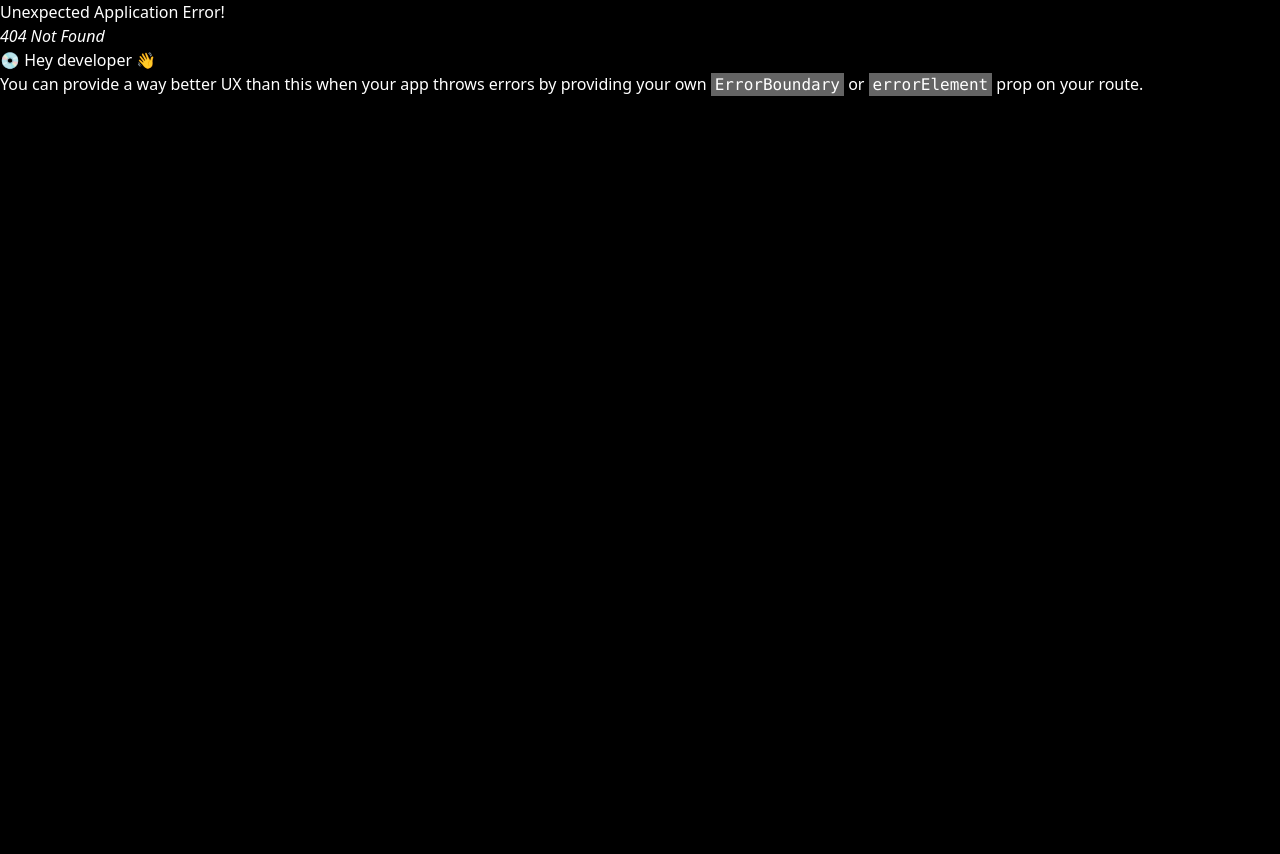
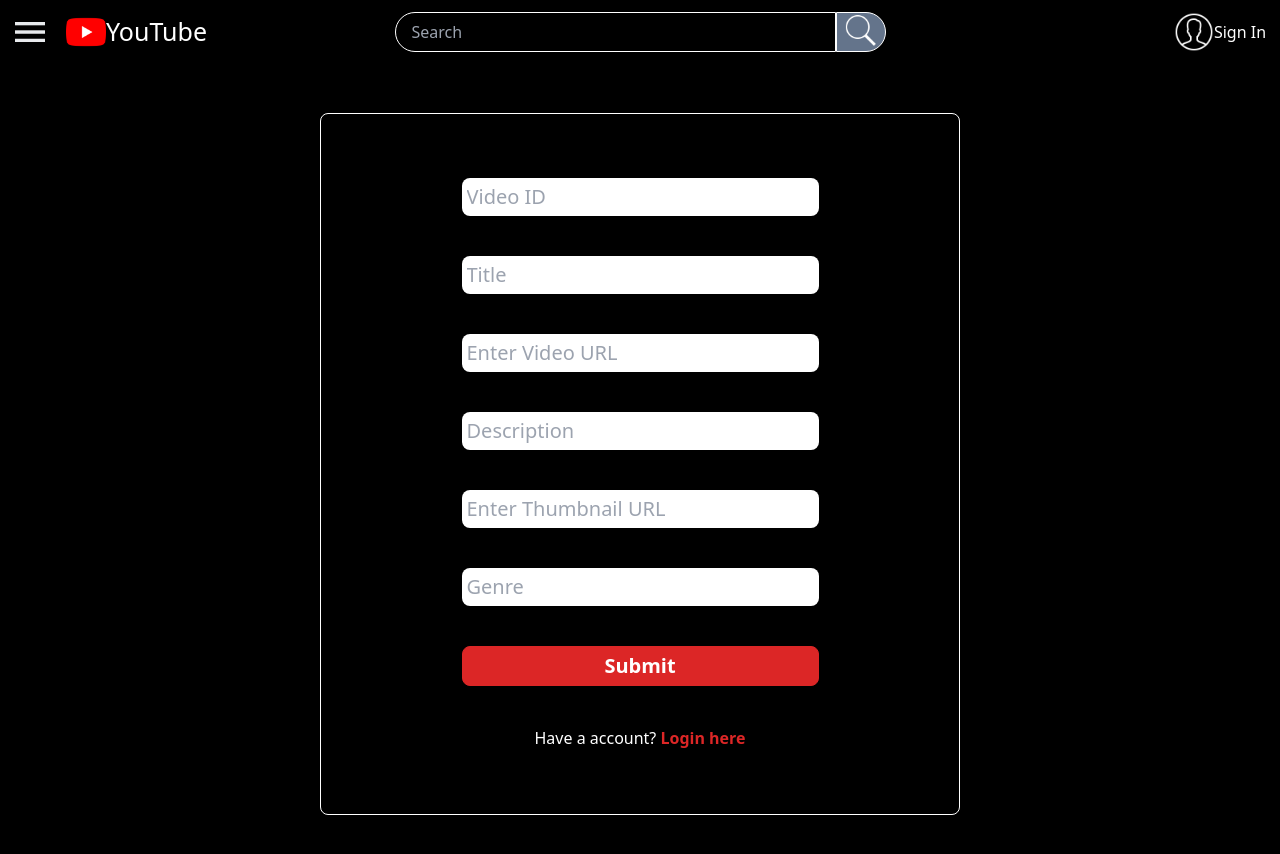
Before and after one commit to Vikaas29/YoutubeClone, a React (Vite) app: page /addvideo in a window 1280 px wide. Before the commit this address had no page. Shown: the top 854 px of the page. Before the commit the page ends 800 px from the top, so only its background shows below. Built offline with nearby package versions, Linux system fonts and the light colour scheme.

Commit message:
completed add and delete video but might have bugs

```diff
--- /dev/null
+++ b/src/components/AddVideo.jsx
@@ -0,0 +1,78 @@
+import { useState } from "react";
+import { Header } from "./header";
+import { Navigation } from "./navigationMenu";
+import { useNavigate } from "react-router-dom";
+
+export function AddVideo(){
+
+    const navigate=useNavigate();
+
+
+    const [videoId,setVideoId]=useState("");
+    const [title,setTitle]=useState("");
+    const [url,setUrl]=useState("");
+    const [thumbnail,setThumbnail]=useState("");
+    const [description,setDescription]=useState("");
+    const [genre,setGenre]=useState("");
+
+    const owner=localStorage.getItem("channelName");
+
+
+    async function submit(e){
+        e.preventDefault();
+
+        if(videoId==""||title==""||url==""||thumbnail==""||description==""||genre=="")
+            {alert("feilds cannot be empty");return}
+
+        if(videoId.includes(" ")){alert("video ID cannot have a 'Space'"); return}
+
+        const saveUser=await fetch("https://youtube-backend-nexn.onrender.com/addvideo",{
+            method:"POST",
+            headers:{
+                "Content-Type":"application/json"
+            },
+            body: JSON.stringify({
+                videoId:videoId,
+                title:title,
+                url:url,
+                thumbnail:thumbnail,
+                description:description,
+                genre:genre,
+                owner:owner
+
+            })
+        });
+
+        const message=await saveUser.json();
+
+        if(message.message=="video added")
+        {
+
+            setTimeout(()=>{
+            navigate("/userpage");
+        },1000);
+    }
+    }
+
+    return(<>
+    <Header></Header>
+    <Navigation></Navigation>
+    <div className="w-[100%] h-[100vh] flex justify-center items-center">
+        <form action="" className=" border border-white rounded-lg w-[50%] p-[5%] flex flex-col gap-10 justify-center items-center">
+            <input type="text" onChange={(e)=>{setVideoId(e.target.value)}} placeholder="Video ID" className="w-[70%] text-xl p-[5px] rounded-lg text-black" />
+            <input type="text" onChange={(e)=>{setTitle(e.target.value)}} placeholder="Title" className="w-[70%] text-xl p-[5px] rounded-lg text-black" />
+            <input type="text" onChange={(e)=>{setUrl(e.target.value)}} placeholder="Enter Video URL" className="w-[70%] text-xl p-[5px] rounded-lg text-black"/>
+            <input type="text" onChange={(e)=>{setDescription(e.target.value)}} placeholder="Description" className="w-[70%] text-xl p-[5px] rounded-lg text-black"/>
+            <input type="text" onChange={(e)=>{setThumbnail(e.target.value)}} placeholder="Enter Thumbnail URL" className="w-[70%] text-xl p-[5px] rounded-lg text-black"/>
+            <input type="text" onChange={(e)=>{setGenre(e.target.value)}} placeholder="Genre" className="w-[70%] text-xl p-[5px] rounded-lg text-black"/>
+
+            <button type="submit" onClick={(e)=>{submit(e)}} className="border border-red-600 bg-red-600 font-bold w-[70%] text-xl p-[5px] rounded-lg">Submit</button>
+            <div>
+             Have a account? <span className="text-red-600 font-bold cursor-pointer" onClick={()=>{navigate("/login")}}>Login here</span>
+            </div>
+        </form>
+
+
+    </div>
+    </>)
+}
--- a/src/components/AdminPage.jsx
+++ b/src/components/AdminPage.jsx
@@ -16,7 +16,6 @@ export function AdminPage(){
         retrieve();
     },[]);
 
-    console.log(data);
 
 
     if(!data){
--- a/src/components/CreateChannel.jsx
+++ b/src/components/CreateChannel.jsx
@@ -29,14 +29,13 @@ export function CreateChannel(){
         });
 
         const message=await saveUser.json();
-        console.log(message);
 
 
         if(message.message=="Channel created")
         {
             localStorage.setItem("channelName",name);
             setTimeout(()=>{
-            navigate("/");
+            navigate("/userpage");
         },1000);
     }
 
--- a/src/components/Login.jsx
+++ b/src/components/Login.jsx
@@ -36,7 +36,7 @@ export function Login(){
         });
 
         const message=await saveUser.json();
-        console.log(message)
+
         if(message.User){
             localStorage.setItem("userName",message.User.userName);
             localStorage.setItem("email",message.User.email);
--- a/src/components/SideVideoBar.jsx
+++ b/src/components/SideVideoBar.jsx
@@ -13,7 +13,8 @@ return (<>
                 <div className="cursor-pointer font-bold" onClick={()=>{navigate(`/video/${e.videoId}`)}}>{e.title}</div>
                 <div className="flex flex-col justify-start items-start font-semibold text-gray-400">
 
-                    <div onClick={()=>{navigate("/mainadmin")}} className="cursor-pointer">VIKAS YADAV</div>
+                    {!e.owner && (<div onClick={()=>{navigate("/mainadmin")}} className="cursor-pointer">VIKAS YADAV</div>)}
+                    {e.owner && (<div onClick={()=>{navigate("/mainadmin")}} className="cursor-pointer">{e.owner}</div>)}
 
                     <div className="flex">
                         <div>{e.views} views</div>
--- a/src/components/UserPage.jsx
+++ b/src/components/UserPage.jsx
@@ -1,11 +1,17 @@
+import { useEffect, useState } from "react";
 import { Header } from "./header";
 import { Navigation } from "./navigationMenu";
 import { useNavigate } from "react-router-dom";
+import { VideoCard } from "./videoCard";
 
 
 export function UserPage(){
 
     const navigate=useNavigate();
+    const [reload,setReload]=useState(true);
+
+    const flag=true;
+
 
     const userName= localStorage.getItem("channelName");
     const email=localStorage.getItem("email");
@@ -13,7 +19,9 @@ export function UserPage(){
     async function handleDelete() {
         const choice=confirm("are you sure you want to delete the channel");
 
-        if(choice==true);
+        console.log(choice)
+
+        if(choice==true)
         {
             const saveUser=await fetch("https://youtube-backend-nexn.onrender.com/deletechannel",{
                 method:"PUT",
@@ -38,7 +46,34 @@ export function UserPage(){
         }
         }
     }
+    function handleAddVideo(){
+        navigate("/addvideo");
+    }
 
+    const [data,setData]=useState(null);
+    useEffect(()=>{
+        async function retrieve(){
+            const response=await fetch("https://youtube-backend-nexn.onrender.com/videos");
+            const result= await response.json();
+            setData(result);
+        }
+        retrieve();
+    },[reload]);
+
+    console.log(data);
+
+
+    if(!data){
+        return (<>
+        <Header></Header>
+        <Navigation></Navigation>
+       <div className="w-[100%] h-[100vh] flex justify-center items-center">
+       <img src="/UI/loading.png" alt="" className="loading" />
+       </div>
+        </>)
+    }
+
+    if(data)
     return (<>
         <Header></Header>
         <Navigation></Navigation>
@@ -52,13 +87,18 @@ export function UserPage(){
                     <div className="font-bold text-gray-400 ml-[20px]">0 Subs</div>
                     <div className="flex  gap-5">
                     <div className="border p-2 rounded-r-[50px] rounded-l-[50px] bg-gray-600 font-bold text-l cursor-pointer m-2">Subscribe</div>
+                    <div onClick={handleAddVideo} className=" border p-2 rounded-r-[50px] rounded-l-[50px] bg-cyan-600 font-bold text-l cursor-pointer m-2 w-[100px]">Add Video</div>
                     <div onClick={handleDelete} className="border p-2 rounded-r-[50px] rounded-l-[50px] bg-red-600 font-bold text-l cursor-pointer m-2">Delete Channel</div>
                     </div>
                 </div>
             </div>
             <div className="border "></div>
-            <div>
+            <div className="">
+
                 <div className="m-10 text-2xl">Uploads : </div>
+                <div className="flex flex-wrap justify-center items-center">
+                    {data.filter(e=>e.owner==userName).map((e)=>{return <VideoCard d={e} flag={flag} reload={reload} setReload={setReload} key={e._id}></VideoCard>})}
+                </div>
 
             </div>
         </div>
--- a/src/components/VideoPlayerPage.jsx
+++ b/src/components/VideoPlayerPage.jsx
@@ -55,10 +55,14 @@ export function VideoPlayerPage(){
                     <div className="text-2xl">{videoData.title}</div>
                     <div className="m-[10px] flex flex-col-reverse lg:flex-row">
                         <div className="flex justify-start items-center lg:w-[50%]">
-                        <div onClick={()=>{navigate("/mainadmin")}} className=" cursor-pointer rounded-[500px] overflow-hidden w-[40px] h-[40px] mr-[10px]">
-                    <img src="/UI/mainadmin.jpg" alt="" className="w-[40px] h-[40px]" />
-                </div>
-                            <div onClick={()=>{navigate("/mainadmin")}} className="text-xl font-bold cursor-pointer">Vikas Yadav</div>
+                        {!videoData.owner && (<div onClick={()=>{navigate("/mainadmin")}} className=" cursor-pointer rounded-[500px] overflow-hidden w-[40px] h-[40px] mr-[10px]">
+                         <img src="/UI/mainadmin.jpg" alt="" className="w-[40px] h-[40px]" />
+                        </div>)}
+                        {videoData.owner && (<div onClick={()=>{navigate("/mainadmin")}} className=" cursor-pointer rounded-[500px] overflow-hidden w-[40px] h-[40px] mr-[10px]">
+                         <img src="/UI/loggedUser.png" alt="" className="w-[40px] h-[40px]" />
+                        </div>)}
+                            {!videoData.owner && (<div onClick={()=>{navigate("/mainadmin")}} className="text-xl font-bold cursor-pointer">Vikas Yadav</div>)}
+                            {videoData.owner && (<div onClick={()=>{navigate("/mainadmin")}} className="text-xl font-bold cursor-pointer">{videoData.owner}</div>)}
                             <div className="ml-[40px] border border-white bg-white p-[5px] rounded-[50px] font-semibold text-black">Subscribe</div>
                         </div>
                         <div className="m-[10px] lg:w-[50%] flex gap-[20px] lg:justify-end lg:items-end">
--- a/src/components/navigationMenu.jsx
+++ b/src/components/navigationMenu.jsx
@@ -9,8 +9,6 @@ export function Navigation(){
 
     const Nav=useSelector((store)=>store.NavBar.value);
 
-    // console.log(useOutletContext);
-    // const {navVisibility,videoFilter}=useOutletContext();
     let v=Nav;
 
     return(<>
--- a/src/components/videoCard.jsx
+++ b/src/components/videoCard.jsx
@@ -1,8 +1,23 @@
+import { useState } from "react";
 import { useNavigate } from "react-router-dom";
 
 export function VideoCard(props){
 
     const navigate=useNavigate();
+
+    async function handleVideoDelete(){
+        const deleteUser=await fetch("https://youtube-backend-nexn.onrender.com/deletevideo",{
+            method:"DELETE",
+            headers:{
+                "Content-Type":"application/json"
+            },
+            body: JSON.stringify({
+                id:props.d._id
+            })
+        });
+        const message=await deleteUser.json();
+        props.setReload(!props.reload);
+    }
 
     return(<>
 
@@ -13,13 +28,16 @@ export function VideoCard(props){
 
             <div className="flex justify-start items-center">
                 <div onClick={()=>{navigate("/mainadmin")}} className=" cursor-pointer rounded-[500px] overflow-hidden w-[30px] h-[30px] mr-[10px]">
-                    <img src="/UI/mainadmin.jpg" alt="" className="w-[30px] h-[30px]" />
+                    {!props.d.owner &&(<img src="/UI/mainadmin.jpg" alt="" className="w-[30px] h-[30px]" />)}
+                    {props.d.owner &&(<img src="/UI/loggedUser.png" alt="" className="w-[30px] h-[30px]" />)}
                 </div>
-                <div onClick={()=>{navigate("/mainadmin")}} className="cursor-pointer">VIKAS YADAV</div>
+                {!props.d.owner && (<div onClick={()=>{navigate("/mainadmin")}} className="cursor-pointer">VIKAS YADAV</div>)}
+                {props.d.owner && (<div onClick={()=>{navigate("/userpage")}} className="cursor-pointer">{props.d.owner}</div>)}
                 <pre>   </pre>
                 <div>{props.d.views} views</div>
                 <pre>   </pre>
                 <div>{props.d.uploadDate}</div>
+                {props.flag && (<div onClick={handleVideoDelete} className="ml-[10px] border border-red-600 bg-red-600 rounded-lg cursor-pointer"> Delete</div>)}
             </div>
         </div>
     </>)
--- a/src/main.jsx
+++ b/src/main.jsx
@@ -11,6 +11,7 @@ import { VideoPlayerPage } from './components/VideoPlayerPage.jsx';
 import { AdminPage } from './components/AdminPage.jsx';
 import { UserPage } from './components/UserPage.jsx';
 import { CreateChannel } from './components/CreateChannel.jsx';
+import { AddVideo } from './components/AddVideo.jsx';
 
 
 const appRouter=createBrowserRouter([
@@ -45,6 +46,10 @@ const appRouter=createBrowserRouter([
       {
         path:"/createchannel",
         element:<CreateChannel></CreateChannel>
+      },
+      {
+        path:"/addvideo",
+        element:<AddVideo></AddVideo>
       }
 
     ]
```
